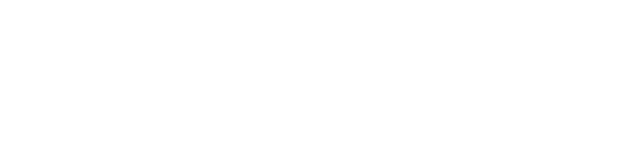
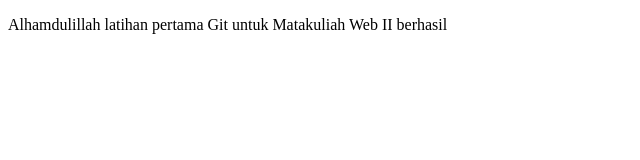
Before and after one commit to Rifqi2024/latihan-git, a plain HTML site: page about.html in a window 1280 px wide. Shown: the whole page, without its empty margins (0-640 px from the left). Drawn offline with Linux system fonts and the light colour scheme.

Commit message:
penambahan isi about.html

```diff
--- a/about.html
+++ b/about.html
@@ -1,4 +1,11 @@
 <!DOCTYPE html>
-<html >
-
+<html lang="en">
+  <head>
+    <meta charset="UTF-8" />
+    <meta name="viewport" content="width=device-width, initial-scale=1.0" />
+    <title>Latihan GIT - Web II UBSI</title>
+  </head>
+  <body>
+    <p>Alhamdulillah latihan pertama Git untuk Matakuliah Web II berhasil</p>
+  </body>
 </html>
```
